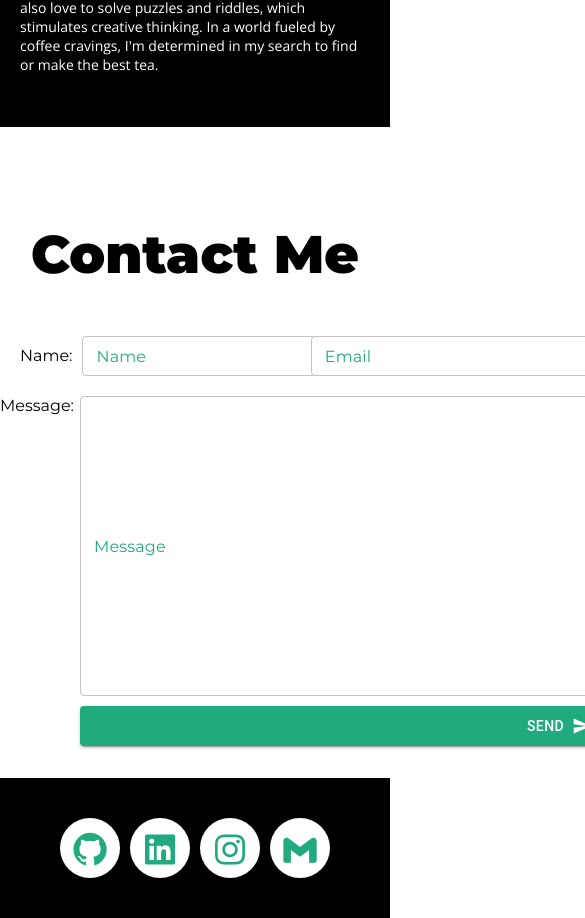
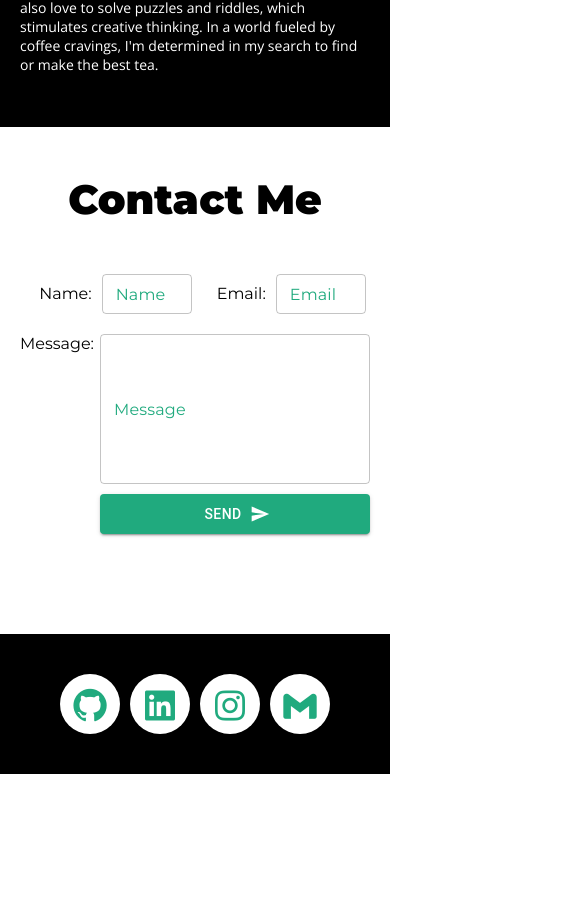
Before and after one commit to Bahamas20/Portfolio, a React (Create React App) app: page / in a window 390 px wide. Shown: the part 4449-5367 px from the top of the page, 585 px wide, since content can reach past the window. After the commit the page ends 5223 px from the top, so only its background shows below. Built offline with nearby package versions, Linux system fonts and the light colour scheme.

Commit message:
change for contact

```diff
--- a/src/pages/Contact.scss
+++ b/src/pages/Contact.scss
@@ -38,3 +38,46 @@
 .contact_button {
     margin-top: 10px;
 }
+
+@media (max-width:480px) {
+
+    .contact {
+        color: black;
+        background-color: white;
+        text-align: center;
+        padding-top: 20px;
+        padding-bottom: 100px;
+
+        h1 {
+            font-size: 41px;
+        }
+    }
+
+
+    .contact_button button {
+        width: 270px;
+    }
+    .contact_msg  .css-d7oefi-MuiFormControl-root-MuiTextField-root .MuiInputBase-root{
+        width: 270px;
+        height: 150px;
+
+    }
+
+    .contact_top  .css-iqro2g-MuiFormControl-root-MuiTextField-root .MuiInputBase-root{
+
+        width: 90px;
+
+    }
+
+    .contact_top .css-mimiop-MuiFormControl-root-MuiTextField-root .MuiInputBase-root {
+        width: 90px;
+
+    }
+
+    .contact_top .css-iqro2g-MuiFormControl-root-MuiTextField-root {
+        margin-right: 25px;
+
+    }
+
+
+}
```
